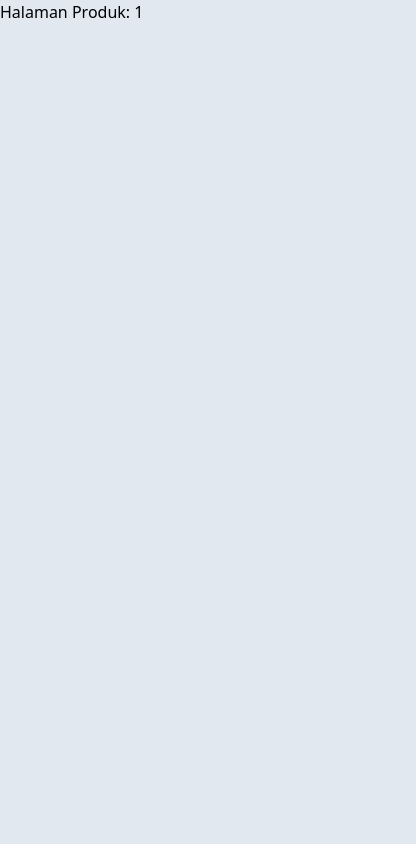
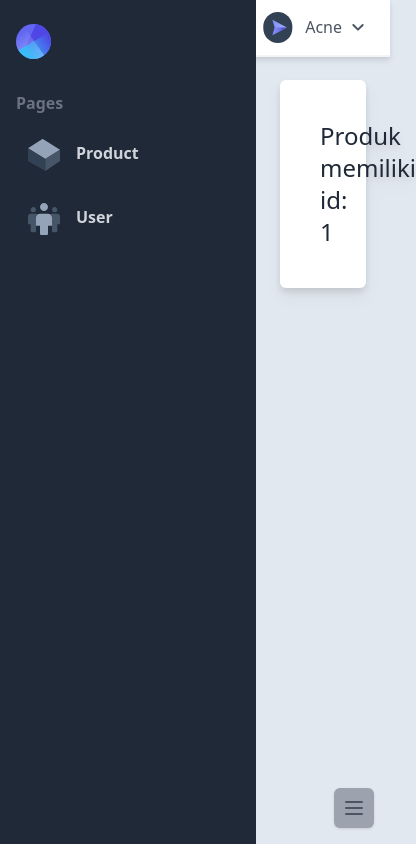
Before and after one commit to alfitof/tefa-basicComponents, a Next.js app: page /products/1 in a window 390 px wide. Shown: the whole page, 416 px wide, since content can reach past the window. Built offline with nearby package versions, Linux system fonts and the light colour scheme.

Commit message:
Add Template to /[id]

```diff
--- a/components/Dropdown.jsx
+++ b/components/Dropdown.jsx
@@ -18,7 +18,7 @@ const Dropdown = () => {
       <div>
         <button
           type="button"
-          className="inline-flex justify-center w-full rounded-md border border-gray-300 shadow-sm px-4 py-2 bg-white text-sm font-medium text-gray-600 hover:bg-gray-50 focus:outline-none focus:ring-2 focus:ring-offset-2 focus:ring-indigo-500"
+          className="inline-flex justify-center w-full rounded-md border border-gray-300 shadow-sm px-4 py-2 bg-white text-sm font-medium text-gray-600 hover:bg-gray-50 focus:outline-none focus:ring-2 focus:ring-offset-2 focus:ring-white"
           id="category-dropdown"
           onClick={handleToggle}
         >
--- a/components/Sidebar.jsx
+++ b/components/Sidebar.jsx
@@ -37,10 +37,7 @@ const Sidebar = ({ isOpen }) => {
             width={32}
             height={32}
           />
-          <a
-            href="#"
-            className="text-gray-300 inline-block font-semibold hover:text-white"
-          >
+          <a className="text-gray-300 inline-block font-semibold hover:text-white">
             Product
           </a>
         </li>
@@ -58,10 +55,7 @@ const Sidebar = ({ isOpen }) => {
             width={32}
             height={32}
           />
-          <a
-            href="#"
-            className="text-gray-300 inline-block font-semibold hover:text-white"
-          >
+          <a className="text-gray-300 inline-block font-semibold hover:text-white">
             User
           </a>
         </li>
--- a/components/Table.jsx
+++ b/components/Table.jsx
@@ -1,18 +1,8 @@
 import Image from "next/image";
 import React from "react";
-import { useState } from "react";
 import TrashButton from "./TrashButton";
 
 const Table = ({ items, columns, handleRowClick }) => {
-  const [productList, setProductList] = useState(items);
-
-  const handleDeleteItem = (items) => {
-    const updatedProductList = productList.map((product) =>
-      product.id === items.id ? { ...product, isDeleted: true } : product
-    );
-    setProductList(updatedProductList);
-  };
-
   return (
     <div class="relative overflow-x-auto overflow-y-auto max-h-96">
       <table className="w-full border-collapse">
@@ -81,7 +71,7 @@ const Table = ({ items, columns, handleRowClick }) => {
                 </td>
               ))}
               <td className="py-2 px-4 text-center">
-                <TrashButton props={item} onDelete={handleDeleteItem} />
+                <TrashButton props={item} />
               </td>
             </tr>
           ))}
--- a/components/TrashButton.jsx
+++ b/components/TrashButton.jsx
@@ -1,6 +1,6 @@
 import { useState } from "react";
 
-const TrashButton = ({ props, onDelete }) => {
+const TrashButton = ({ props }) => {
   const [isOpen, setIsOpen] = useState(false);
 
   const handleOpenPopup = (event) => {
@@ -16,7 +16,6 @@ const TrashButton = ({ props, onDelete }) => {
   const handleDeleteItem = (event) => {
     // Lakukan aksi penghapusan item
     event.stopPropagation();
-    onDelete(props.id);
     setIsOpen(false);
   };
 
@@ -45,20 +44,20 @@ const TrashButton = ({ props, onDelete }) => {
           <div className="absolute inset-0 bg-gray-800 opacity-50 rounded-md"></div>
           <div className="bg-white p-8 mt-32 rounded shadow-lg relative z-50">
             <h2 className="text-lg font-semibold mb-4">
-              Hapus item {props.productName || props.username}?
+              Hapus item {props.name || props.username}?
             </h2>
             <p className="mb-4">Apakah Anda yakin ingin menghapus item ini?</p>
             <div className="flex justify-end">
               <button
                 type="button"
-                className="px-4 py-2 mr-2 text-gray-500 hover:text-gray-700"
+                className="px-4 py-2 mr-2 text-white bg-gray-800 rounded-md hover:bg-gray-900"
                 onClick={handleClosePopup}
               >
                 Batal
               </button>
               <button
                 type="button"
-                className="px-4 py-2 bg-red-500 hover:bg-red-600 text-white rounded"
+                className="px-4 py-2 text-white bg-gray-800 rounded-md hover:bg-gray-900"
                 onClick={handleDeleteItem}
               >
                 Hapus
--- a/pages/products/[id].js
+++ b/pages/products/[id].js
@@ -1,20 +1,48 @@
 import { useRouter } from "next/router";
+import React, { useState } from "react";
+import Sidebar from "@/components/Sidebar";
+import Header from "@/components/Header";
 
 const ProductPage = () => {
   const router = useRouter();
   const { id } = router.query;
-  // const { id, productName, description, productPrice, category, expireDate } =
-  //   router.query;
+  const [isSidebarOpen, setSidebarOpen] = useState(true);
+
+  const toggleSidebar = () => {
+    setSidebarOpen(!isSidebarOpen);
+  };
 
   return (
     <div>
-      <h1>Halaman Produk: {id}</h1>
-      {/* <p>Product Name: {productName}</p>
-      <p>Description: {description}</p>
-      <p>productPrice: {productPrice}</p>
-      <p>category: {category}</p>
-      <p>expireDate: {expireDate}</p> */}
-      {/* Tampilkan informasi produk lainnya */}
+      <Header />
+      <button
+        className="fixed bottom-4 visible lg:invisible right-4 z-50 p-2 text-gray-600 bg-gray-400 rounded-md shadow"
+        onClick={toggleSidebar}
+        id="buttonSide"
+      >
+        <svg
+          className="w-6 h-6"
+          fill="none"
+          stroke="currentColor"
+          viewBox="0 0 24 24"
+          xmlns="http://www.w3.org/2000/svg"
+        >
+          <path
+            strokeLinecap="round"
+            strokeLinejoin="round"
+            strokeWidth="2"
+            d="M4 6h16M4 12h16M4 18h16"
+          />
+        </svg>
+      </button>
+      <Sidebar isOpen={isSidebarOpen} />
+      <main className={`px-6 pb-6 pt-20 ${isSidebarOpen ? "ml-64" : "ml-0"}`}>
+        <div className="px-10 py-10  bg-white rounded-md drop-shadow-lg ">
+          <h1 className="text-2xl font-medium text-gray-800">
+            Produk memiliki id: {id}
+          </h1>
+        </div>
+      </main>
     </div>
   );
 };
--- a/pages/users/[id].js
+++ b/pages/users/[id].js
@@ -1,12 +1,48 @@
 import { useRouter } from "next/router";
+import React, { useState } from "react";
+import Sidebar from "@/components/Sidebar";
+import Header from "@/components/Header";
 
 const UserPage = () => {
   const router = useRouter();
   const { id } = router.query;
+  const [isSidebarOpen, setSidebarOpen] = useState(true);
+
+  const toggleSidebar = () => {
+    setSidebarOpen(!isSidebarOpen);
+  };
 
   return (
     <div>
-      <h1>User memiliki id: {id}</h1>
+      <Header />
+      <button
+        className="fixed bottom-4 visible lg:invisible right-4 z-50 p-2 text-gray-600 bg-gray-400 rounded-md shadow"
+        onClick={toggleSidebar}
+        id="buttonSide"
+      >
+        <svg
+          className="w-6 h-6"
+          fill="none"
+          stroke="currentColor"
+          viewBox="0 0 24 24"
+          xmlns="http://www.w3.org/2000/svg"
+        >
+          <path
+            strokeLinecap="round"
+            strokeLinejoin="round"
+            strokeWidth="2"
+            d="M4 6h16M4 12h16M4 18h16"
+          />
+        </svg>
+      </button>
+      <Sidebar isOpen={isSidebarOpen} />
+      <main className={`px-6 pb-6 pt-20 ${isSidebarOpen ? "ml-64" : "ml-0"}`}>
+        <div className="px-10 py-10  bg-white rounded-md drop-shadow-lg ">
+          <h1 className="text-2xl font-medium text-gray-800">
+            User memiliki id: {id}
+          </h1>
+        </div>
+      </main>
     </div>
   );
 };
```
